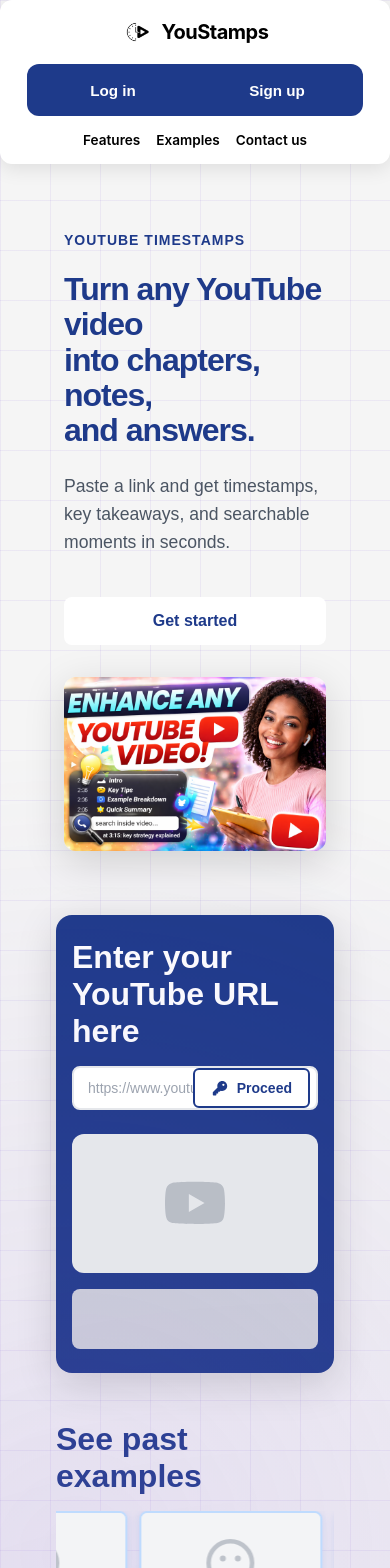
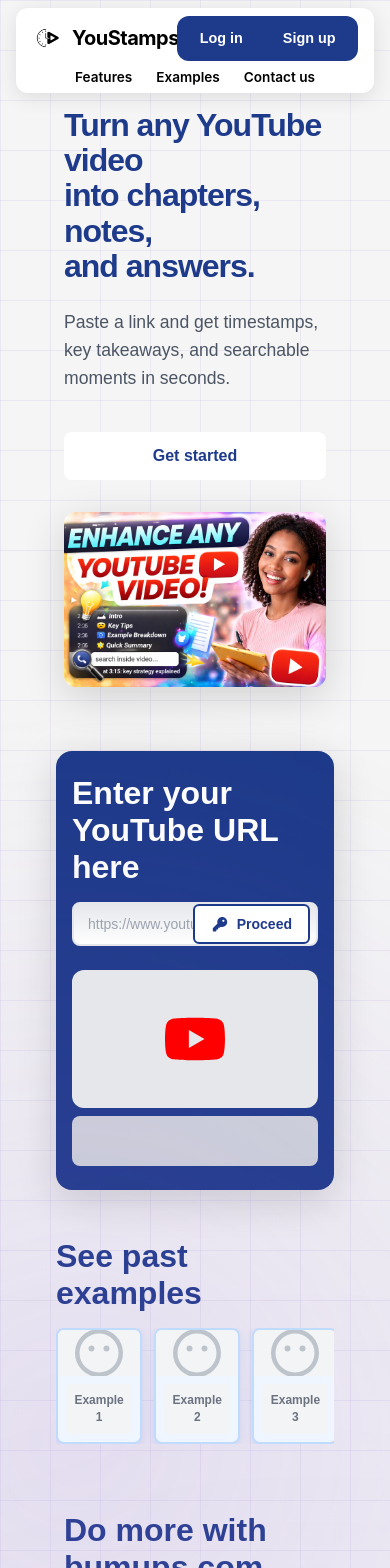
Before and after one commit to AliZain330/my-react-app, a React (Create React App) app: page / in a window 390 px wide. Shown: the top 1568 px of the page. Built offline with nearby package versions, Linux system fonts and the light colour scheme; no server answers; the database is empty.

Commit message:
more frontend changes

```diff
--- a/src/unAuth/components/Footer.js
+++ b/src/unAuth/components/Footer.js
@@ -25,6 +25,11 @@
               <a href="https://www.instagram.com/alizain_anwar/" target="_blank" rel="noopener noreferrer" className="social-icon" aria-label="Instagram">
                 <svg width="24" height="24" viewBox="0 0 24 24" fill="currentColor">
                   <path d="M12 2.163c3.204 0 3.584.012 4.85.07 3.252.148 4.771 1.691 4.919 4.919.058 1.265.069 1.645.069 4.849 0 3.205-.012 3.584-.069 4.849-.149 3.225-1.664 4.771-4.919 4.919-1.266.058-1.644.07-4.85.07-3.204 0-3.584-.012-4.849-.07-3.26-.149-4.771-1.699-4.919-4.92-.058-1.265-.07-1.644-.07-4.849 0-3.204.013-3.583.07-4.849.149-3.227 1.664-4.771 4.919-4.919 1.266-.057 1.645-.069 4.849-.069zm0-2.163c-3.259 0-3.667.014-4.947.072-4.358.2-6.78 2.618-6.98 6.98-.059 1.281-.073 1.689-.073 4.948 0 3.259.014 3.668.072 4.948.2 4.358 2.618 6.78 6.98 6.98 1.281.058 1.689.072 4.948.072 3.259 0 3.668-.014 4.948-.072 4.354-.2 6.782-2.618 6.979-6.98.059-1.28.073-1.689.073-4.948 0-3.259-.014-3.667-.072-4.947-.196-4.354-2.617-6.78-6.979-6.98-1.281-.059-1.69-.073-4.949-.073zm0 5.838c-3.403 0-6.162 2.759-6.162 6.162s2.759 6.163 6.162 6.163 6.162-2.759 6.162-6.163c0-3.403-2.759-6.162-6.162-6.162zm0 10.162c-2.209 0-4-1.79-4-4 0-2.209 1.791-4 4-4s4 1.791 4 4c0 2.21-1.791 4-4 4zm6.406-11.845c-.796 0-1.441.645-1.441 1.44s.645 1.44 1.441 1.44c.795 0 1.439-.645 1.439-1.44s-.644-1.44-1.439-1.44z"/>
+                </svg>
+              </a>
+              <a href="https://github.com/AliZain330" target="_blank" rel="noopener noreferrer" className="social-icon" aria-label="GitHub">
+                <svg width="24" height="24" viewBox="0 0 24 24" fill="currentColor">
+                  <path d="M12 0c-6.626 0-12 5.373-12 12 0 5.302 3.438 9.8 8.207 11.387.599.111.793-.261.793-.577v-2.234c-3.338.726-4.033-1.416-4.033-1.416-.546-1.387-1.333-1.756-1.333-1.756-1.089-.745.083-.729.083-.729 1.205.084 1.839 1.237 1.839 1.237 1.07 1.834 2.807 1.304 3.492.997.107-.775.418-1.305.762-1.604-2.665-.305-5.467-1.334-5.467-5.931 0-1.311.469-2.381 1.236-3.221-.124-.303-.535-1.524.117-3.176 0 0 1.008-.322 3.301 1.23.957-.266 1.983-.399 3.003-.404 1.02.005 2.047.138 3.006.404 2.291-1.552 3.297-1.23 3.297-1.23.653 1.653.242 2.874.118 3.176.77.84 1.235 1.911 1.235 3.221 0 4.609-2.807 5.624-5.479 5.921.43.372.823 1.102.823 2.222v3.293c0 .319.192.694.801.576 4.765-1.589 8.199-6.086 8.199-11.386 0-6.627-5.373-12-12-12z"/>
                 </svg>
               </a>
             </div>
--- a/src/unAuth/components/Navbar.css
+++ b/src/unAuth/components/Navbar.css
@@ -168,19 +168,16 @@
 /* Mobile styles */
 @media (max-width: 768px) {
   .navbar {
-    position: static;
-    padding: 0;
-    display: flex;
-    justify-content: center;
-    align-items: center;
+    position: fixed;
+    padding: 0.5rem 1rem;
   }
 
   .navbar-container {
-    flex-direction: column;
-    align-items: center;
-    justify-content: center;
-    gap: 1rem;
-    padding: 1rem;
+    display: grid;
+    grid-template-columns: 1fr;
+    grid-template-rows: auto auto;
+    gap: 0.5rem;
+    padding: 0.5rem 1rem;
     border-radius: 12px;
     position: relative;
     width: 100%;
@@ -193,8 +190,10 @@
     margin: 0;
     gap: 0.5rem;
     width: auto;
-    justify-content: center;
+    justify-content: flex-start;
     align-items: center;
+    grid-row: 1;
+    grid-column: 1;
   }
 
   .logo-image {
@@ -207,10 +206,12 @@
 
   .navbar-center {
     display: flex;
-    order: 2;
+    grid-row: 2;
+    grid-column: 1;
     width: 100%;
     justify-content: center;
     align-items: center;
+    margin-top: 0;
   }
 
   .navbar-menu {
@@ -218,7 +219,7 @@
     justify-content: center;
     align-items: center;
     flex-wrap: wrap;
-    gap: 1rem;
+    gap: 1.5rem;
     margin: 0;
     padding: 0;
   }
@@ -229,22 +230,26 @@
   }
 
   .navbar-actions {
-    width: 100%;
-    max-width: 320px;
-    justify-content: center;
+    width: auto;
+    max-width: none;
+    justify-content: flex-end;
     align-items: center;
     gap: 0.5rem;
-    padding: 0.5rem;
-    margin: 0 auto;
+    padding: 0.4rem;
+    margin: 0;
     display: flex;
+    grid-row: 1;
+    grid-column: 1;
+    justify-self: end;
+    align-self: center;
   }
 
   .navbar-button-login,
   .navbar-button-contact {
-    padding: 0.6rem 1rem;
-    font-size: 0.95rem;
-    flex: 1;
-    min-width: 0;
+    padding: 0.5rem 1rem;
+    font-size: 0.9rem;
+    flex: none;
+    min-width: auto;
     text-align: center;
   }
 }
--- a/src/unAuth/components/Timestamp.comp/enter.css
+++ b/src/unAuth/components/Timestamp.comp/enter.css
@@ -32,7 +32,7 @@
   box-sizing: border-box;
   font-family: Arial, sans-serif;
   transition: border-color 0.3s ease;
-  background-color: white;
+  background: linear-gradient(to bottom, #e5e7eb, #ffffff);
 }
 
 .enter-input:focus {
@@ -113,7 +113,7 @@
 }
 
 .enter-video-preview {
-  margin-top: 2rem;
+  margin-top: 1rem;
   display: flex;
   flex-direction: column;
   align-items: center;
@@ -125,35 +125,35 @@
 .enter-video-preview-placeholder,
 .enter-video-preview-loading {
   width: 100%;
-  max-width: 640px;
+  max-width: 420px;
   margin-left: auto;
   margin-right: auto;
 }
 
 .enter-placeholder-thumbnail {
   width: 100%;
-  max-width: 640px;
+  max-width: 420px;
   aspect-ratio: 16 / 9;
   background-color: #e5e7eb;
   border-radius: 12px;
   display: flex;
   align-items: center;
   justify-content: center;
-  margin-bottom: 1rem;
+  margin-bottom: 0.5rem;
   position: relative;
 }
 
 .enter-placeholder-youtube-icon {
   width: 80px;
   height: 60px;
-  color: #9ca3af;
-  opacity: 0.6;
+  color: #ff0000;
+  opacity: 1;
 }
 
 .enter-placeholder-title {
   width: 100%;
-  max-width: 640px;
-  height: 60px;
+  max-width: 420px;
+  height: 50px;
   background-color: #d1d5db;
   border-radius: 8px;
   margin: 0 auto;
@@ -188,23 +188,23 @@
 .enter-video-thumbnail {
   max-width: 100%;
   width: 100%;
-  max-width: 640px;
+  max-width: 420px;
   height: auto;
   border-radius: 12px;
   box-shadow: 0 8px 24px rgba(0, 0, 0, 0.3);
-  margin-bottom: 1rem;
+  margin-bottom: 0.5rem;
   object-fit: contain;
 }
 
 .enter-video-title {
   color: white;
-  font-size: 1.25rem;
+  font-size: 1rem;
   font-weight: 600;
   margin: 0;
   padding: 0 1rem;
   font-family: Arial, sans-serif;
-  line-height: 1.5;
-  max-width: 640px;
+  line-height: 1.4;
+  max-width: 420px;
   word-wrap: break-word;
 }
 
@@ -230,17 +230,20 @@
   }
 
   .enter-video-preview {
-    margin-top: 1.5rem;
+    margin-top: 0.75rem;
   }
 
   .enter-video-thumbnail {
     max-width: 100%;
+    max-width: 350px;
     border-radius: 8px;
+    margin-bottom: 0.4rem;
   }
 
   .enter-video-title {
-    font-size: 0.95rem;
+    font-size: 0.85rem;
     padding: 0 0.5rem;
-    line-height: 1.4;
+    line-height: 1.3;
+    max-width: 350px;
   }
 }
--- a/src/unAuth/components/Timestamp.comp/history.js
+++ b/src/unAuth/components/Timestamp.comp/history.js
@@ -13,7 +13,37 @@
 
   // Always show exactly 5 items
   const maxVisible = 5;
-  const totalRealItems = historyItems ? historyItems.length : 0;
+
+  // Deduplicate history items based on videoId to ensure each YouTube video appears only once
+  const deduplicatedItems = React.useMemo(() => {
+    if (!historyItems || historyItems.length === 0) {
+      return [];
+    }
+
+    const seenVideoIds = new Set();
+    const uniqueItems = [];
+
+    for (const item of historyItems) {
+      // Get videoId from videoData
+      const videoId = item.videoData?.videoId;
+
+      // If no videoId, treat as unique (might be invalid data)
+      if (!videoId) {
+        uniqueItems.push(item);
+        continue;
+      }
+
+      // Only add if we haven't seen this videoId before
+      if (!seenVideoIds.has(videoId)) {
+        seenVideoIds.add(videoId);
+        uniqueItems.push(item);
+      }
+    }
+
+    return uniqueItems;
+  }, [historyItems]);
+
+  const totalRealItems = deduplicatedItems.length;
 
   // Create exactly 5 placeholder items
   const placeholderItems = Array.from({ length: maxVisible }, (_, i) => ({
@@ -32,22 +62,26 @@
     // Some real items, fill the rest with placeholders
     const placeholdersNeeded = maxVisible - totalRealItems;
     itemsToShow = [
-      ...historyItems.slice(0, totalRealItems),
+      ...deduplicatedItems.slice(0, totalRealItems),
       ...placeholderItems.slice(0, placeholdersNeeded)
     ];
   } else {
     // 5 or more real items, use only real items
-    itemsToShow = historyItems;
+    itemsToShow = deduplicatedItems;
   }
 
   const totalItems = itemsToShow.length;
+  const maxScrollIndex = Math.max(0, totalItems - maxVisible);
 
-  // Auto-scroll every 5 seconds - always scroll, even with placeholders
+  // Auto-scroll every 5 seconds - loop back to start when reaching the end
   useEffect(() => {
     autoScrollIntervalRef.current = setInterval(() => {
       setCurrentIndex((prevIndex) => {
-        // Circular rotation - always move to next item
-        return (prevIndex + 1) % totalItems;
+        // If we've reached the end, loop back to start; otherwise move to next
+        if (prevIndex >= maxScrollIndex) {
+          return 0;
+        }
+        return prevIndex + 1;
       });
     }, 5000); // 5 seconds
 
@@ -56,7 +90,7 @@
         clearInterval(autoScrollIntervalRef.current);
       }
     };
-  }, [totalItems]);
+  }, [totalItems, maxScrollIndex]);
 
   // Handle new item animation - reset to show newest
   useEffect(() => {
@@ -67,7 +101,11 @@
 
   const handleScrollRight = () => {
     setCurrentIndex((prevIndex) => {
-      return (prevIndex + 1) % totalItems;
+      // If we've reached the end, loop back to start; otherwise move to next
+      if (prevIndex >= maxScrollIndex) {
+        return 0;
+      }
+      return prevIndex + 1;
     });
   };
 
@@ -92,12 +130,11 @@
     }
   };
 
-  // For circular scrolling, duplicate items at the end for seamless loop
-  const extendedItems = [...itemsToShow, ...itemsToShow.slice(0, maxVisible)];
-
   // Calculate transform - each card position is approximately 20% of container
   // (card width + gap) / container width ≈ 20%
-  const translateX = -(currentIndex * 20);
+  // Limit scrolling to prevent going beyond the last item
+  const clampedIndex = Math.min(currentIndex, maxScrollIndex);
+  const translateX = -(clampedIndex * 20);
 
   return (
     <div className="history-component" id="history-section">
@@ -109,14 +146,13 @@
             transform: `translateX(${translateX}%)`
           }}
         >
-          {/* Render extended items for seamless circular scrolling */}
-          {extendedItems.map((item, index) => {
+          {/* Render items - each video appears only once */}
+          {itemsToShow.map((item, index) => {
             const isPlaceholder = item.isPlaceholder;
             const thumbnail = isPlaceholder ? null : getVideoThumbnail(item);
             const title = isPlaceholder ? item.title : getVideoTitle(item);
-            const originalIndex = index % totalItems;
-            const isNewItem = newItemAdded && !isPlaceholder && originalIndex === 0 && totalRealItems > 0;
-            const itemKey = `${item.id || originalIndex}-${index}`;
+            const isNewItem = newItemAdded && !isPlaceholder && index === 0 && totalRealItems > 0;
+            const itemKey = item.id || `item-${index}`;
 
             return (
               <div
--- a/src/unAuth/components/Timestamp.comp/times.css
+++ b/src/unAuth/components/Timestamp.comp/times.css
@@ -1,6 +1,6 @@
 .times-component {
   width: 100%;
-  margin-top: 2rem;
+  margin-top: 0.75rem;
   animation: fadeIn 0.5s ease-in;
 }
 
@@ -11,16 +11,36 @@
 .times-box {
   background-color: white;
   border-radius: 12px;
-  padding: 2rem;
+  padding: 1rem;
   box-shadow: 0 4px 20px rgba(0, 0, 0, 0.1);
 }
 
 .times-columns {
   display: grid;
   grid-template-columns: 1fr 1fr;
-  gap: 2rem;
-  margin-bottom: 2rem;
-  min-height: 200px;
+  gap: 1rem;
+  margin-bottom: 0.75rem;
+  max-height: 400px;
+  overflow-y: auto;
+}
+
+/* Custom scrollbar for timestamp columns */
+.times-columns::-webkit-scrollbar {
+  width: 6px;
+}
+
+.times-columns::-webkit-scrollbar-track {
+  background: #f1f1f1;
+  border-radius: 3px;
+}
+
+.times-columns::-webkit-scrollbar-thumb {
+  background: #cbd5e1;
+  border-radius: 3px;
+}
+
+.times-columns::-webkit-scrollbar-thumb:hover {
+  background: #94a3b8;
 }
 
 .times-column {
@@ -29,18 +49,18 @@
 }
 
 .times-column-left {
-  padding-right: 1rem;
+  padding-right: 0.75rem;
 }
 
 .times-column-right {
-  padding-left: 1rem;
+  padding-left: 0.75rem;
   border-left: 2px solid #e5e7eb;
 }
 
 .times-item {
-  padding: 0.75rem 0;
+  padding: 0.4rem 0;
   font-family: Arial, sans-serif;
-  line-height: 1.5;
+  line-height: 1.4;
   border-bottom: 1px solid #f3f4f6;
   text-align: left;
 }
@@ -52,14 +72,14 @@
 .times-time {
   color: #1e3a8a;
   font-weight: 600;
-  font-size: 1.125rem;
+  font-size: 0.95rem;
 }
 
 .times-actions {
   display: flex;
-  gap: 1rem;
+  gap: 0.75rem;
   justify-content: center;
-  padding-top: 1.5rem;
+  padding-top: 0.75rem;
   border-top: 2px solid #e5e7eb;
 }
 
@@ -67,10 +87,10 @@
   background: #1e3a8a;
   color: white;
   border: none;
-  padding: 0.875rem 2rem;
+  padding: 0.625rem 1.5rem;
   border-radius: 8px;
   cursor: pointer;
-  font-size: 1rem;
+  font-size: 0.9rem;
   font-weight: 600;
   transition: all 0.3s ease;
   font-family: Arial, sans-serif;
@@ -109,7 +129,7 @@
   text-decoration: none;
   transition: color 0.2s ease;
   cursor: pointer;
-  font-size: 1.125rem;
+  font-size: 0.95rem;
 }
 
 .times-title-link:hover {
@@ -130,13 +150,14 @@
 
 @media (max-width: 768px) {
   .times-box {
-    padding: 1.5rem;
+    padding: 0.75rem;
   }
 
   .times-columns {
     grid-template-columns: 1fr;
-    gap: 1rem;
-    margin-bottom: 1.5rem;
+    gap: 0.75rem;
+    margin-bottom: 0.75rem;
+    max-height: 300px;
   }
 
   .times-column-left {
@@ -147,17 +168,17 @@
     padding-left: 0;
     border-left: none;
     border-top: 2px solid #e5e7eb;
-    padding-top: 1rem;
-    margin-top: 1rem;
+    padding-top: 0.75rem;
+    margin-top: 0.75rem;
   }
 
   .times-item {
-    padding: 0.5rem 0;
-    font-size: 0.875rem;
+    padding: 0.35rem 0;
+    font-size: 0.8rem;
   }
 
   .times-time {
-    font-size: 0.875rem;
+    font-size: 0.8rem;
   }
 
   .times-title {
@@ -166,12 +187,13 @@
 
   .times-actions {
     flex-direction: column;
-    gap: 0.75rem;
+    gap: 0.5rem;
+    padding-top: 0.5rem;
   }
 
   .times-button {
     width: 100%;
-    padding: 0.75rem 1.5rem;
-    font-size: 0.875rem;
+    padding: 0.5rem 1.25rem;
+    font-size: 0.8rem;
   }
 }
```
